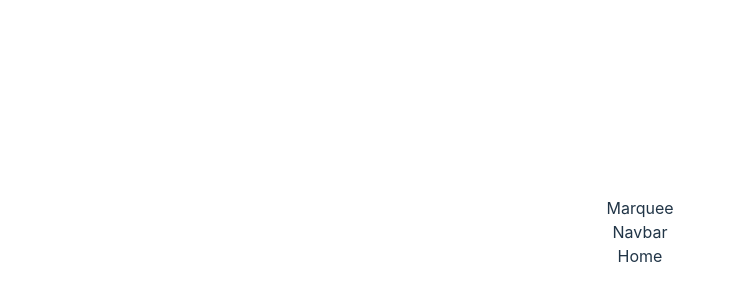
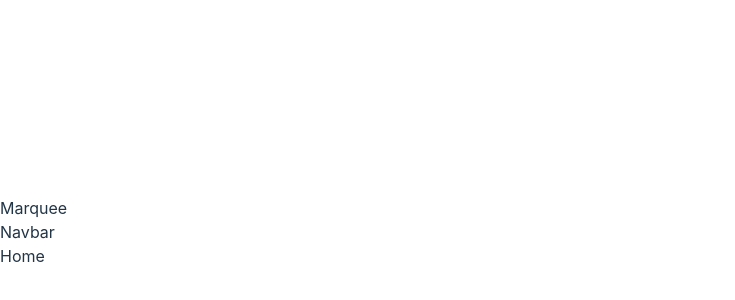
Before and after one commit to wilfredcloud/celszc, a React (Vite) app: page / in a window 1280 px wide. Shown: the part 168-468 px from the top of the page, without its empty margins (0-735 px from the left). Built offline with nearby package versions, Linux system fonts and the light colour scheme.

Commit message:
style: Remove App.css
Remove App.css because index.css is all we need at the time

```diff
--- a/src/App.css
+++ /dev/null
@@ -1,41 +0,0 @@
-#root {
-  max-width: 1280px;
-  margin: 0 auto;
-  padding: 2rem;
-  text-align: center;
-}
-
-.logo {
-  height: 6em;
-  padding: 1.5em;
-  will-change: filter;
-}
-.logo:hover {
-  filter: drop-shadow(0 0 2em #646cffaa);
-}
-.logo.react:hover {
-  filter: drop-shadow(0 0 2em #61dafbaa);
-}
-
-@keyframes logo-spin {
-  from {
-    transform: rotate(0deg);
-  }
-  to {
-    transform: rotate(360deg);
-  }
-}
-
-@media (prefers-reduced-motion: no-preference) {
-  a:nth-of-type(2) .logo {
-    animation: logo-spin infinite 20s linear;
-  }
-}
-
-.card {
-  padding: 2em;
-}
-
-.read-the-docs {
-  color: #888;
-}
--- a/src/App.jsx
+++ b/src/App.jsx
@@ -1,7 +1,6 @@
 import { useState } from 'react'
 import { BrowserRouter, Routes, Route } from 'react-router-dom'
 import { Box } from '@mui/material'
-import './App.css'
 import { Home, Login } from './pages'
 import { Marquee, Navbar } from './components'
 
```
